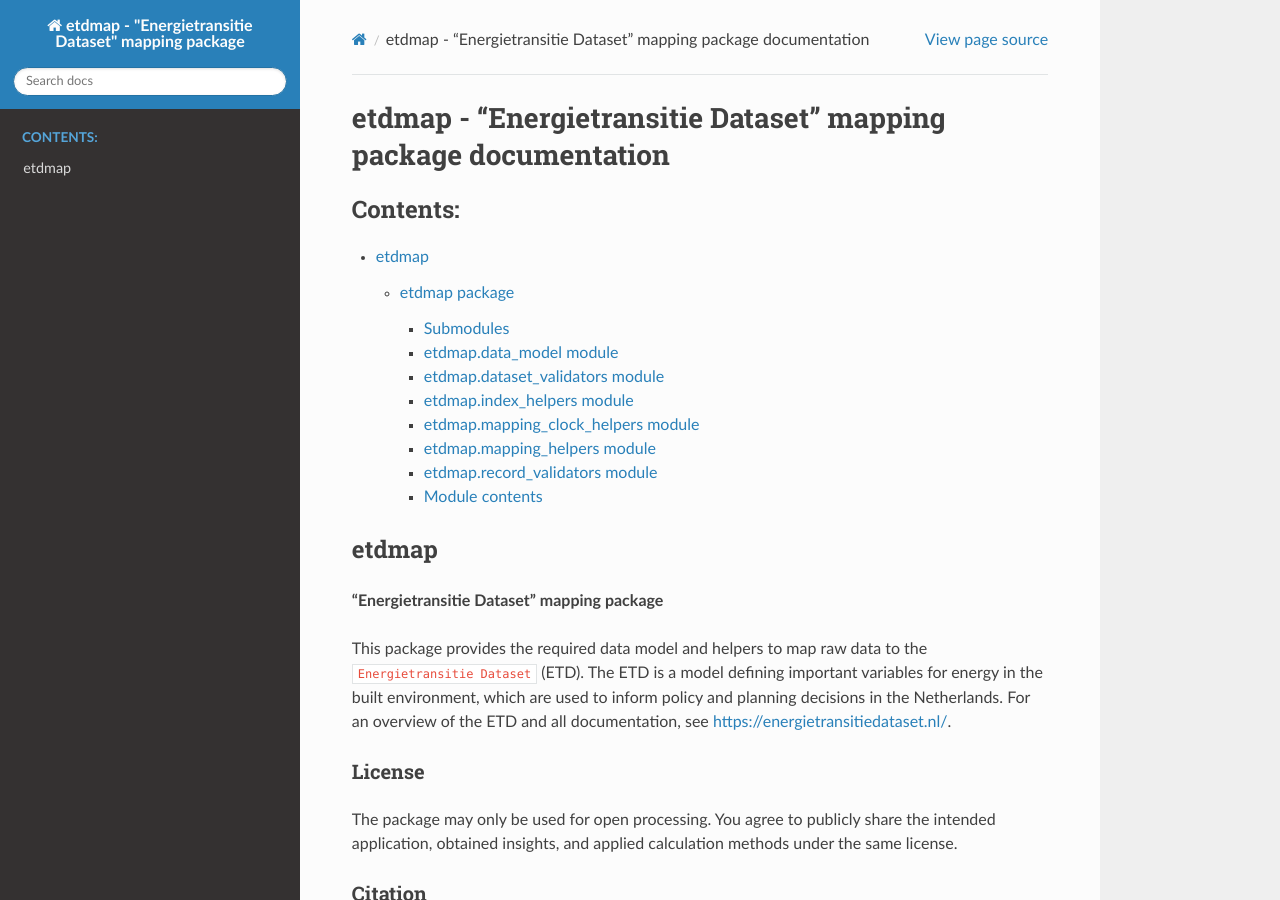
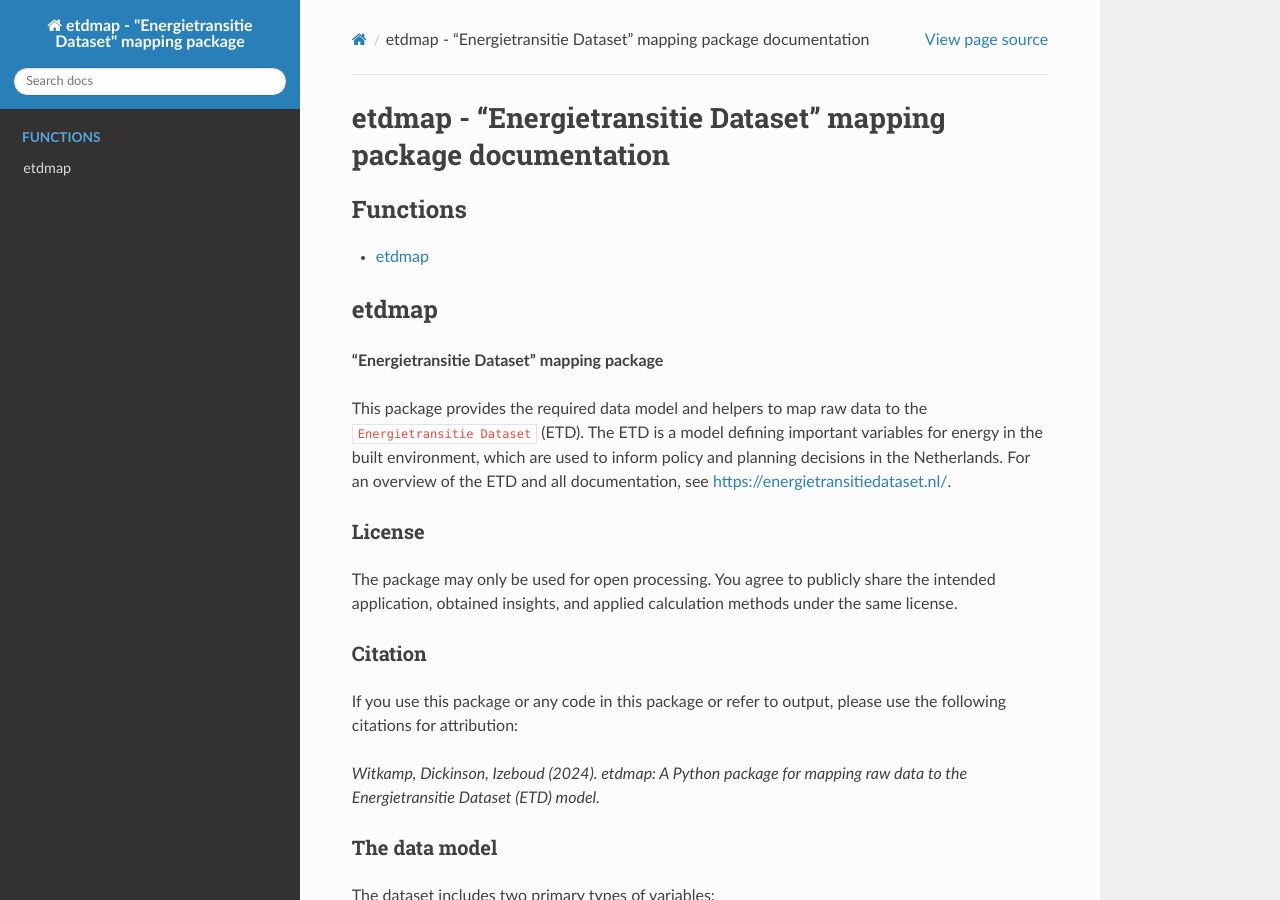
Before and after one commit to Stroomversnelling/etdmap, a Sphinx documentation site: the page built from docs/index.rst, in a window 1280 px wide and 900 px high. Built offline with Sphinx 7.4.7 and the Read the Docs theme 3.1.0, drawn with Linux system fonts in a browser that asks for light colours.

Commit message:
Update index.rst
Clarity

```diff
--- a/docs/index.rst
+++ b/docs/index.rst
@@ -7,8 +7,8 @@ etdmap - "Energietransitie Dataset" mapping package documentation
 ================================================================
 
 .. toctree::
-   :maxdepth: 4
-   :caption: Contents:
+   :maxdepth: 1
+   :caption: Functions
 
    source/modules
 
```
